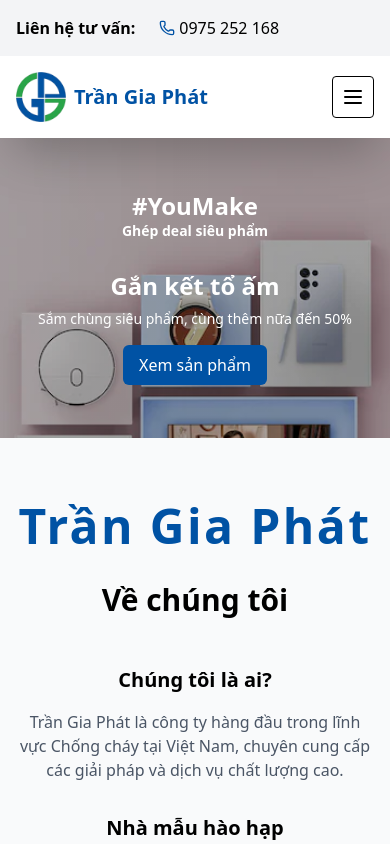
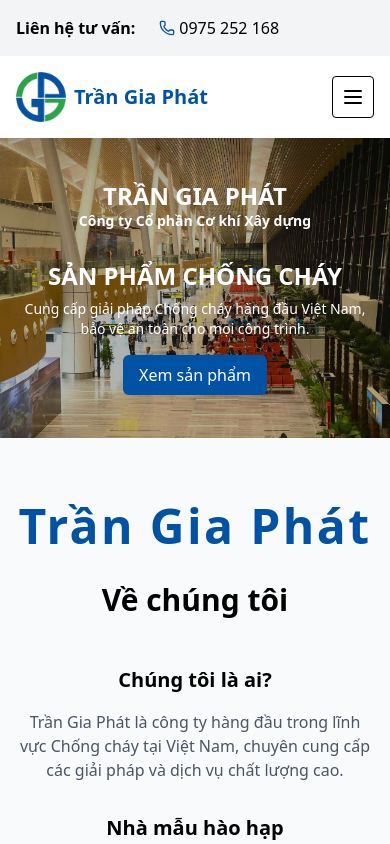
Before and after one commit to pulmaWave/seo-company-website, a Next.js app: page / in a window 390 px wide. Shown: the top 844 px of the page. Built offline with nearby package versions, Linux system fonts and the light colour scheme.

Commit message:
:lipstick: Improve UI

```diff
--- a/app/du-an/page.tsx
+++ b/app/du-an/page.tsx
@@ -1,6 +1,6 @@
 // introduce company page
 import { Metadata } from 'next'
-import ArticleHeader from '@/components/breadcrum'
+import ArticleHeader from '@/components/breadcrumb'
 
 export const metadata: Metadata = {
   title: 'Dự án',
@@ -9,7 +9,7 @@
 
 export default function IntroducePage() {
   return (
-    <div>
+    <div className='min-h-screen'>
       <ArticleHeader
         title='DỰ ÁN CÔNG TY'
         subtitle='CÔNG TY CỔ PHẦN CƠ KHÍ XÂY DỰNG TRẦN GIA PHÁT'
--- a/app/gioi-thieu/page.tsx
+++ b/app/gioi-thieu/page.tsx
@@ -1,7 +1,7 @@
 // introduce company page
 import { Metadata } from 'next'
 import Link from 'next/link'
-import ArticleHeader from '@/components/breadcrum'
+import ArticleHeader from '@/components/breadcrumb'
 
 export const metadata: Metadata = {
   title: 'Giới thiệu',
@@ -10,7 +10,7 @@
 
 export default function IntroducePage() {
   return (
-    <div>
+    <div className='min-h-screen'>
       <ArticleHeader
         title='GIỚI THIỆU CÔNG TY'
         subtitle='CÔNG TY CỔ PHẦN CƠ KHÍ XÂY DỰNG TRẦN GIA PHÁT'
--- a/app/globals.css
+++ b/app/globals.css
@@ -3,6 +3,7 @@
 /*define variable of color below*/
 :root {
     --text-primary-color: #0052a4;
+    --header-h: 150px;
 }
 
 .text-primary {
@@ -34,3 +35,12 @@
 .bg-primary-light:hover {
     background-color: #03488d;
 }
+
+h1,
+h2,
+h3,
+h4,
+h5,
+h6 {
+    scroll-margin-top: var(--header-h);
+}
--- a/app/ho-so-nang-luc/page.tsx
+++ b/app/ho-so-nang-luc/page.tsx
@@ -1,4 +1,4 @@
-import ArticleHeader from '@/components/breadcrum'
+import ArticleHeader from '@/components/breadcrumb'
 import { Metadata } from 'next'
 import Image from 'next/image'
 
--- a/app/lien-he/page.tsx
+++ b/app/lien-he/page.tsx
@@ -1,5 +1,5 @@
 'use client'
-import ArticleHeader from '@/components/breadcrum'
+import ArticleHeader from '@/components/breadcrumb'
 import { useState } from 'react'
 
 export default function ContactPage() {
--- a/app/page.tsx
+++ b/app/page.tsx
@@ -29,30 +29,32 @@
         <div className='relative w-full'>
           <div className='hidden md:block'>
             <div
-              className='relative h-[670px] bg-cover bg-center flex items-center'
+              className='relative md:h-[450px] lg:h-[600px] bg-cover bg-center flex items-center'
               style={{
                 backgroundImage: `linear-gradient(to right, rgba(0, 0, 0, 0.3), transparent), url('/banner.jpg')`
               }}
             >
               <div className='absolute inset-0 bg-gradient-to-r from-black to-transparent z-0' />
-              <div className='absolute left-30 text-white max-w-md py-20'>
+              <div className='absolute text-white max-w-7xl z-10 py-20 w-full left-1/2 -translate-x-1/2 px-4'>
                 <h1 className='text-4xl md:text-5xl font-bold leading-tight'>
-                  Trần Gia Phát{' '}
+                  TRẦN GIA PHÁT{' '}
                   <span className='block text-lg md:text-xl'>
-                    Sản phẩm Chống cháy
+                    Công ty Cổ phần Cơ khí Xây dựng
                   </span>
                   <br />
-                  Bảo vệ mọi công trình
+                  SẢN PHẨM CHỐNG CHÁY
                 </h1>
                 <p className='mt-2 text-base md:text-lg'>
-                  Cung cấp giải pháp Chống cháy hàng đầu tại Việt Nam, bảo vệ an
+                  Cung cấp giải pháp Chống cháy hàng đầu Việt Nam, bảo vệ an
                   toàn cho mọi công trình.
                 </p>
-                <button className='cursor-pointer mt-4 bg-primary text-white py-2 px-4 rounded-md hover:bg-se'>
-                  <Link href='/san-pham' className='hover:underline'>
-                    Xem sản phẩm
-                  </Link>
-                </button>
+                <div className='mt-6'>
+                  <button className='cursor-pointer mt-4 bg-primary text-white py-2 px-4 rounded-md hover:bg-secondary'>
+                    <Link href='/san-pham' className='hover:underline'>
+                      Xem sản phẩm
+                    </Link>
+                  </button>
+                </div>
               </div>
             </div>
           </div>
@@ -60,23 +62,26 @@
             <div
               className='relative h-[300px] bg-cover bg-center flex items-center justify-center text-center'
               style={{
-                backgroundImage: `linear-gradient(rgba(0, 0, 0, 0.3), rgba(0, 0, 0, 0.3)), url('/background-mobile.webp')`
+                backgroundImage: `linear-gradient(rgba(0, 0, 0, 0.3), rgba(0, 0, 0, 0.3)), url('/banner.jpg')`
               }}
             >
               <div className='text-white'>
                 <h1 className='text-2xl md:text-3xl font-bold leading-tight'>
-                  #YouMake{' '}
+                  TRẦN GIA PHÁT{' '}
                   <span className='block text-sm md:text-base'>
-                    Ghép deal siêu phẩm
+                    Công ty Cổ phần Cơ khí Xây dựng
                   </span>
                   <br />
-                  Gắn kết tổ ấm
+                  SẢN PHẨM CHỐNG CHÁY
                 </h1>
-                <p className='mt-2 text-sm md:text-base'>
-                  Sắm chùng siêu phẩm, cùng thêm nữa đến 50%
+                <p className='mt-2 text-sm md:text-base px-4'>
+                  Cung cấp giải pháp Chống cháy hàng đầu Việt Nam, <br /> bảo vệ
+                  an toàn cho mọi công trình.
                 </p>
-                <button className='cursor-pointer mt-4 bg-primary text-white py-2 px-4 rounded-md hover:bg-primary/80'>
-                  Xem sản phẩm
+                <button className='cursor-pointer mt-4 bg-primary text-white py-2 px-4 rounded-md hover:bg-secondary'>
+                  <Link href='/san-pham' className='hover:underline'>
+                    Xem sản phẩm
+                  </Link>
                 </button>
               </div>
             </div>
--- a/app/san-pham/cua-cuon-chong-chay/page.tsx
+++ b/app/san-pham/cua-cuon-chong-chay/page.tsx
@@ -1,7 +1,7 @@
 import Image from 'next/image'
 import Link from 'next/link'
 import { Metadata } from 'next'
-import ArticleHeader from '@/components/breadcrum'
+import ArticleHeader from '@/components/breadcrumb'
 
 export const metadata: Metadata = {
   title: 'Cửa cuốn chống cháy - Giải pháp an toàn cho công trình',
@@ -14,7 +14,7 @@
     url: '/san-pham/cua-cuon-chong-chay',
     images: [
       {
-        url: '/og-image.jpg',
+        url: '/cua-cuon-chong-chay/cua-cuon-chong-chay.png',
         width: 1200,
         height: 630,
         alt: 'Cửa cuốn chống cháy - Giải pháp an toàn cho công trình'
@@ -24,7 +24,7 @@
 }
 export default function ArticlePage() {
   return (
-    <div className='min-h-screen'>
+    <div>
       <ArticleHeader
         title='CỬA CUỐN CHỐNG CHÁY - GIẢI PHÁP AN TOÀN CHO CÔNG TRÌNH'
         subtitle='CÔNG TY CỔ PHẦN CƠ KHÍ XÂY DỰNG TRẦN GIA PHÁT'
@@ -41,7 +41,7 @@
           {/* Main Content */}
           <div className='lg:col-span-3'>
             <article className='prose prose-lg max-w-none'>
-              <p className='text-lg leading-relaxed mb-6'>Viết bài ở đây</p>
+              <p className='text-lg leading-relaxed mb-6'></p>
 
               <p className='mb-6'>Tham khảo bài viết liên quan:</p>
 
@@ -66,11 +66,13 @@
                 </li>
               </ul>
 
-              <h2 className='text-2xl font-bold mb-6'>
+              <h2 id='top-5-ha-noi' className='text-2xl font-bold mb-6'>
                 1. Top 5 công ty Digital Marketing ở Hà Nội
               </h2>
 
-              <h3 className='text-xl font-semibold mb-4'>1.1. SEONGON</h3>
+              <h3 id='seongon' className='text-xl font-semibold mb-4'>
+                1.1. SEONGON
+              </h3>
 
               <p className='mb-6'>
                 SEONGON là một trong những công ty Digital Marketing hàng đầu
@@ -80,7 +82,7 @@
               </p>
 
               <div className='bg-gray-50 p-6 rounded-lg mb-8'>
-                <h4 className='font-semibold mb-3'>
+                <h4 id='dich-vu-chinh-seongon' className='font-semibold mb-3'>
                   Dịch vụ chính của SEONGON:
                 </h4>
                 <ul className='list-disc pl-6 space-y-1'>
@@ -92,28 +94,31 @@
                 </ul>
               </div>
 
-              <h3 className='text-xl font-semibold mb-4'>
+              <h3
+                id='cong-ty-abc-digital'
+                className='text-xl font-semibold mb-4'
+              >
                 1.2. Công ty ABC Digital
               </h3>
               <p className='mb-6'>
                 Mô tả về công ty ABC Digital và các dịch vụ của họ...
               </p>
 
-              <h3 className='text-xl font-semibold mb-4'>
+              <h3 id='xyz-marketing' className='text-xl font-semibold mb-4'>
                 1.3. Công ty XYZ Marketing
               </h3>
               <p className='mb-6'>
                 Mô tả về công ty XYZ Marketing và các dịch vụ của họ...
               </p>
 
-              <h2 className='text-2xl font-bold mb-6'>
+              <h2 id='top-5-hcm' className='text-2xl font-bold mb-6'>
                 2. Top 5 công ty Digital Marketing ở TP.HCM
               </h2>
               <p className='mb-6'>
                 Nội dung về các công ty Digital Marketing hàng đầu tại TP.HCM...
               </p>
 
-              <h2 className='text-2xl font-bold mb-6'>
+              <h2 id='tieu-chi-danh-gia' className='text-2xl font-bold mb-6'>
                 3. Tiêu chí đánh giá công ty Digital Marketing
               </h2>
               <p className='mb-6'>
@@ -125,7 +130,7 @@
 
           {/* Table of Contents Sidebar */}
           <div className='lg:col-span-1'>
-            <div className='sticky top-8'>
+            <div className='sticky top-[var(--header-h)]'>
               <div className='bg-gray-50 rounded-lg p-6'>
                 <h3 className='font-semibold mb-4 flex items-center'>
                   📋 Nội dung chính
--- a/app/san-pham/cua-kinh-chong-chay/page.tsx
+++ b/app/san-pham/cua-kinh-chong-chay/page.tsx
@@ -2,7 +2,7 @@
 import Link from 'next/link'
 
 import { Metadata } from 'next'
-import ArticleHeader from '@/components/breadcrum'
+import ArticleHeader from '@/components/breadcrumb'
 
 export const metadata: Metadata = {
   title: 'Cửa cuốn chống cháy - Giải pháp an toàn cho công trình',
@@ -25,7 +25,7 @@
 }
 export default function ArticlePage() {
   return (
-    <div className='min-h-screen'>
+    <div>
       <ArticleHeader
         title='CỬA KÍNH CHỐNG CHÁY - GIẢI PHÁP AN TOÀN CHO CÔNG TRÌNH'
         subtitle='CÔNG TY CỔ PHẦN CƠ KHÍ XÂY DỰNG TRẦN GIA PHÁT'
@@ -41,7 +41,7 @@
           {/* Main Content */}
           <div className='lg:col-span-3'>
             <article className='prose prose-lg max-w-none'>
-              <p className='text-lg leading-relaxed mb-6'>Viết bài ở đây</p>
+              <p className='text-lg leading-relaxed mb-6'></p>
 
               <p className='mb-6'>Tham khảo bài viết liên quan:</p>
 
--- a/app/san-pham/page.tsx
+++ b/app/san-pham/page.tsx
@@ -1,10 +1,10 @@
 // page này sẽ được sử dụng để hiển thị danh sách sản phẩm
 import products from '@/data/products.json'
 import ProductCard from '@/components/productCard'
-import Link from 'next/link'
-import { ChevronRight } from 'lucide-react'
+import { Metadata } from 'next'
+import ArticleHeader from '@/components/breadcrumb'
+import ScrollToTop from '@/components/scrollToTop'
 
-import { Metadata } from 'next'
 export const metadata: Metadata = {
   title: 'Sản phẩm',
   description: 'Danh sách các sản phẩm'
@@ -13,51 +13,14 @@
 export default async function ProductPage() {
   return (
     <div>
-      <div className='bg-secondary text-white py-4'>
-        <div className='max-w-7xl mx-auto px-4'>
-          <nav
-            aria-label='breadcrumb'
-            className='flex items-center space-x-2 text-sm'
-          >
-            <ol
-              className='flex items-center text-sm'
-              itemScope
-              itemType='https://schema.org/BreadcrumbList'
-            >
-              <li
-                itemProp='itemListElement'
-                itemScope
-                itemType='https://schema.org/ListItem'
-                className='flex items-center'
-              >
-                <Link href='/' className='hover:underline' itemProp='item'>
-                  <span itemProp='name'>Trang chủ</span>
-                </Link>
-                <meta itemProp='position' content='1' />
-                <ChevronRight className='w-4 h-4 mx-1' />
-              </li>
-              <li
-                itemProp='itemListElement'
-                itemScope
-                itemType='https://schema.org/ListItem'
-              >
-                <span itemProp='name'>Sản phẩm</span>
-                <meta itemProp='position' content='2' />
-              </li>
-            </ol>
-          </nav>
-        </div>
-      </div>
-
-      {/* Article Header */}
-      <div className='bg-secondary text-white py-12'>
-        <div className='max-w-7xl mx-auto px-4 text-center'>
-          <h1 className='text-4xl md:text-5xl font-bold mb-8'>
-            TẤT CẢ SẢN PHẨM
-          </h1>
-          <h2>CÔNG TY CỔ PHẦN CƠ KHÍ XÂY DỰNG TRẦN GIA PHÁT</h2>
-        </div>
-      </div>
+      <ArticleHeader
+        title='SẢN PHẨM | TRẦN GIA PHÁT'
+        subtitle='CÔNG TY CỔ PHẦN CƠ KHÍ XÂY DỰNG TRẦN GIA PHÁT'
+        breadcrumbItems={[
+          { label: 'Trang chủ', href: '/' },
+          { label: 'Sản phẩm' }
+        ]}
+      />
       <div className='max-w-7xl mx-auto px-4 py-12'>
         <div className='grid grid-cols-1 md:grid-cols-2 lg:grid-cols-3 gap-4'>
           {products.map((product) => (
@@ -71,6 +34,7 @@
           ))}
         </div>
       </div>
+      <ScrollToTop />
     </div>
   )
 }
--- a/app/tin-tuc/page.tsx
+++ b/app/tin-tuc/page.tsx
@@ -1,6 +1,6 @@
 // introduce company page
 import { Metadata } from 'next'
-import ArticleHeader from '@/components/breadcrum'
+import ArticleHeader from '@/components/breadcrumb'
 
 export const metadata: Metadata = {
   title: 'Tin tức',
@@ -9,7 +9,7 @@
 
 export default function IntroducePage() {
   return (
-    <div>
+    <div className='min-h-screen'>
       <ArticleHeader
         title='TIN TỨC'
         subtitle='CÔNG TY CỔ PHẦN CƠ KHÍ XÂY DỰNG TRẦN GIA PHÁT'
```
